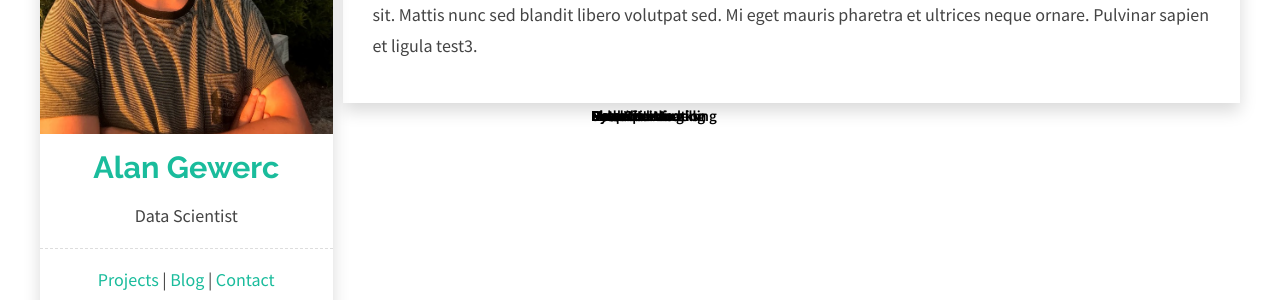
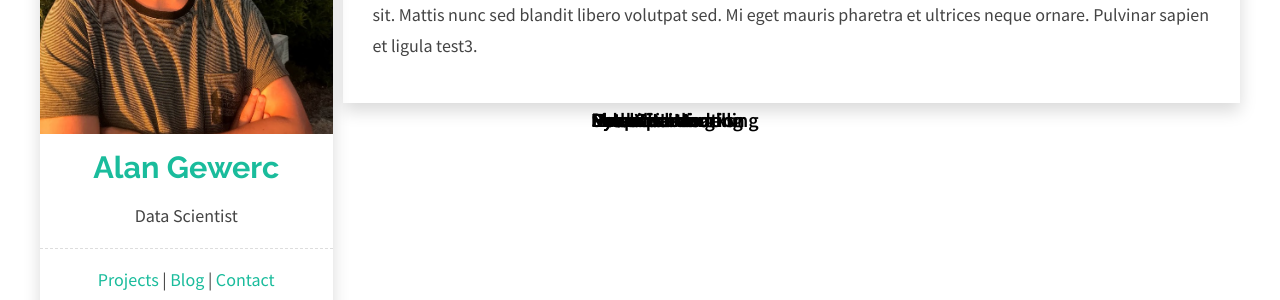
Before and after one commit to Agewerc/Agewerc.github.io, a Jekyll site: the page built from index.html, in a window 1280 px wide. Shown: the part 330-630 px from the top of the page. Built offline with Jekyll 4.4.1, drawn with Linux system fonts in a browser that asks for light colours; nearby versions of some CDN libraries.

Commit message:
wordcloud

```diff
--- a/_includes/expertise3.html
+++ b/_includes/expertise3.html
@@ -1,9 +1,8 @@
 <!DOCTYPE html>
 <html>
-<body>
     <style type="text/css">
         .tagBall{width:400px;height:400px;margin:0px auto;position:relative;}
-        .tag{display:block;position:absolute;left:0px;top:0px;color:#000;text-decoration:none;font-size:15px;font-weight:bold;}
+        .tag{display:block;position:absolute;left:0px;top:0px;color:#000;text-decoration:none;font-size:20px;font-weight:bold;}
     </style>
 <script src="http://ajax.googleapis.com/ajax/libs/jquery/1.11.0/jquery.min.js"></script>
     <script src="js/cloudTag.js"></script>
@@ -50,5 +49,4 @@ src="http://pagead2.googlesyndication.com/pagead/show_ads.js">
   })();
 
 </script>
-</body>
 </html>
```
